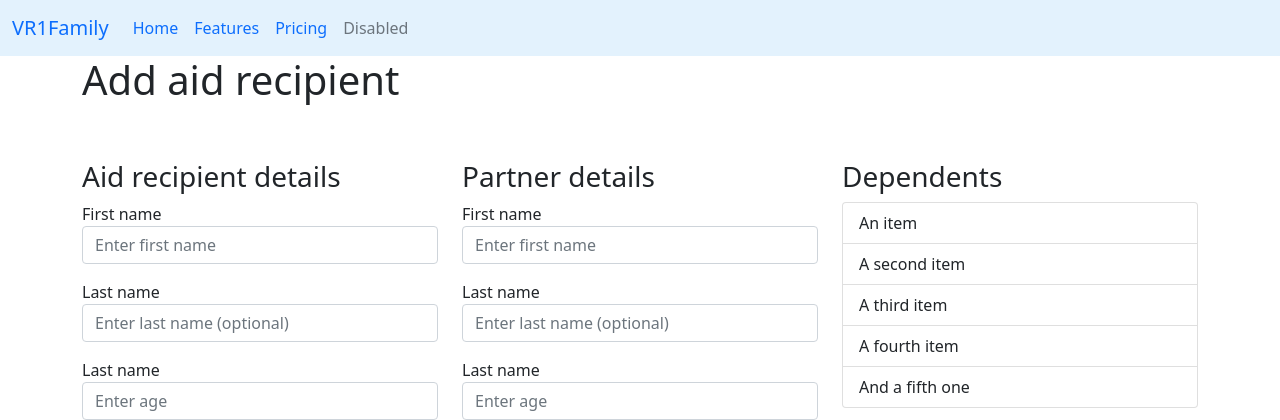
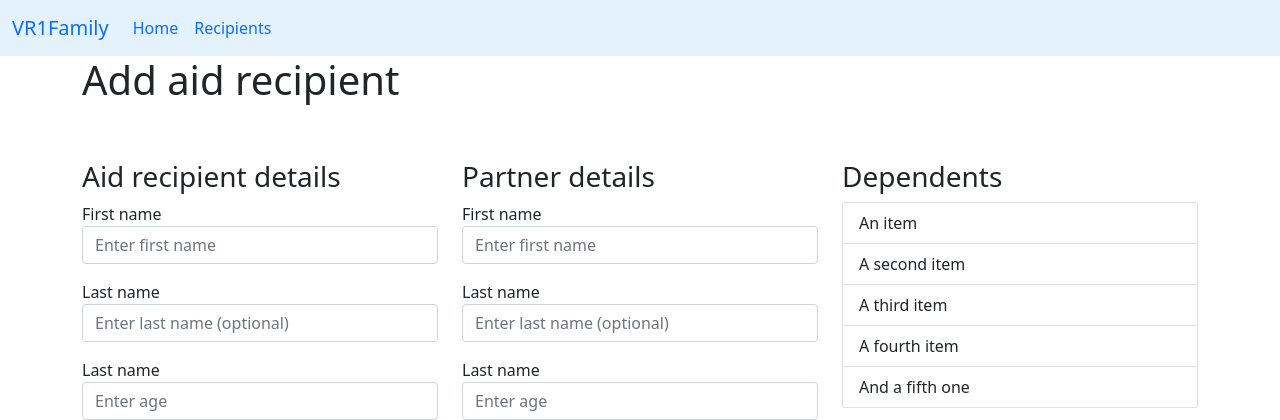
Before and after one commit to vr1f/distribution-system, a Python web app: template src/templates/recipients.html in a window 1280 px wide. Shown: the top 420 px of the page. Run offline with Jinja, Linux system fonts and the light colour scheme; the template is opened without the code that fills it, so the values that code supplies are empty.

Commit message:
feat: add navigation bar to functions

```diff
--- a/src/templates/base.html
+++ b/src/templates/base.html
@@ -12,16 +12,15 @@
   <body>
     <nav class="navbar navbar-expand-lg bg-body-secondary" style="background-color: #e3f2fd;">
       <div class="container-fluid">
-        <a class="navbar-brand" href="#">VR1Family</a>
+        <a class="navbar-brand" >VR1Family</a>
         <button class="navbar-toggler" type="button" data-bs-toggle="collapse" data-bs-target="#navbarNavAltMarkup" aria-controls="navbarNavAltMarkup" aria-expanded="false" aria-label="Toggle navigation">
           <span class="navbar-toggler-icon"></span>
         </button>
         <div class="collapse navbar-collapse" id="navbarNavAltMarkup">
           <div class="navbar-nav">
-            <a class="nav-link active" aria-current="page" href="#">Home</a>
-            <a class="nav-link" href="#">Features</a>
-            <a class="nav-link" href="#">Pricing</a>
-            <a class="nav-link disabled">Disabled</a>
+            <a class="nav-link active" aria-current="page" href="/home">Home</a>
+            <a class="nav-link" href="/aid_recipient">Recipients</a>
+            <!-- TO DO: Add rest of links after endpoints created -->
           </div>
         </div>
       </div>
```
Also changed, not shown: src/templates/home.html (+4 -7 lines).
